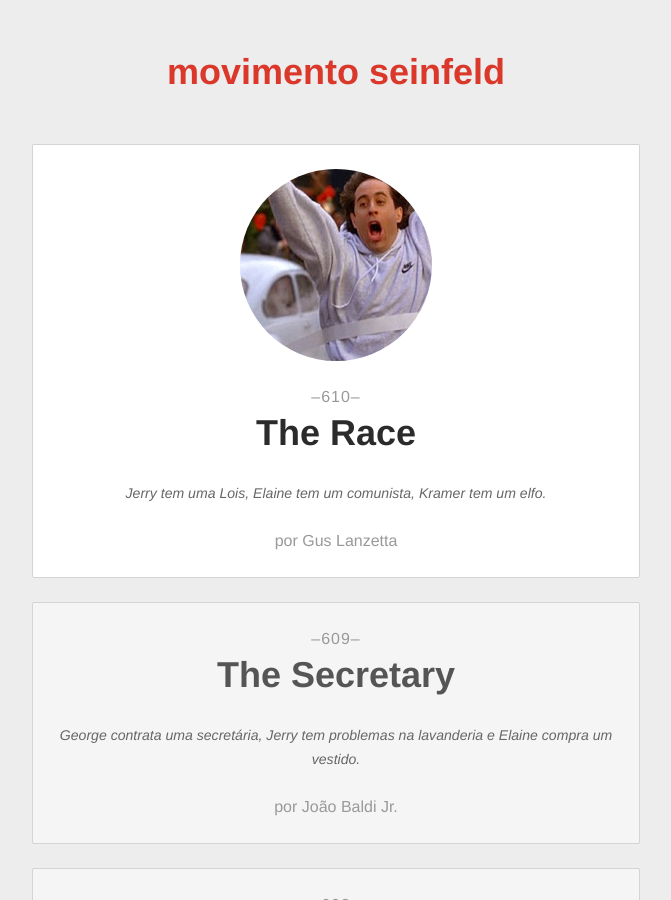
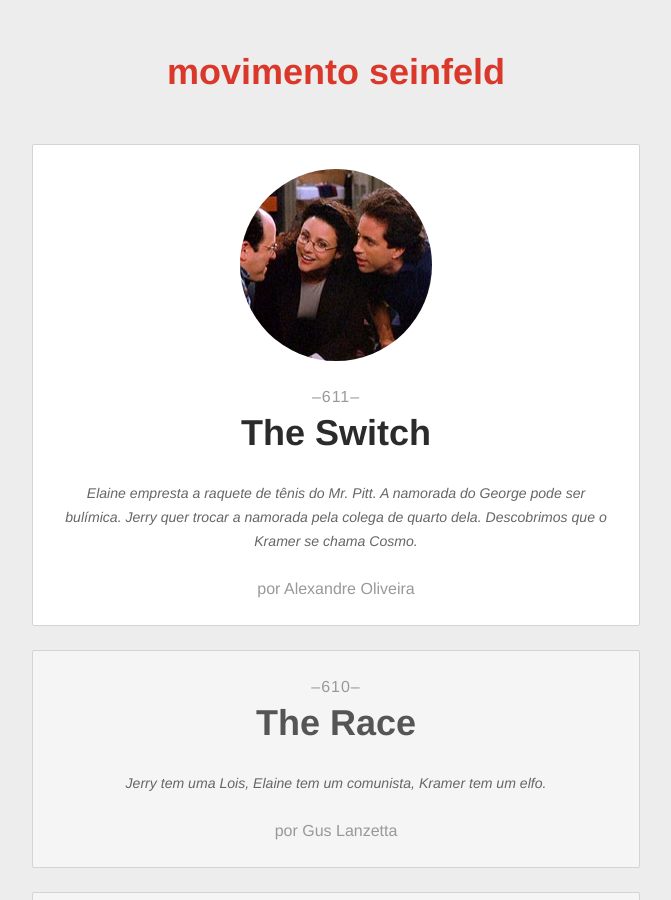
Before and after one commit to seufelipe/movimentoseinfeld, a Jekyll site: the page built from index.html, in a window 1280 px wide and 900 px high. Shown: the whole window, without its empty margins (304-975 px from the left). Built offline with Jekyll 4.4.1, drawn with Linux system fonts in a browser that asks for light colours; comment, search, counter and statistics services are not loaded; some of the changed lines change nothing that is shown.

Commit message:
the switch

```diff
--- a/_config.yml
+++ b/_config.yml
@@ -143,3 +143,6 @@ authors:
   marcoantonio:
     display_name: Marco Antonio Barbosa
     web: http://www.fubap.org/telhadodevidro/
+  ale:
+    display_name: Alexandre Oliveira
+    web: https://twitter.com/aloxondro
--- /dev/null
+++ b/_posts/2013-05-09-the-switch.md
@@ -0,0 +1,32 @@
+---
+layout: post
+title: The Switch
+number: 611
+image: /images/episodes/seinfeld-the-switch.jpg
+description: Elaine empresta a raquete de tênis do Mr. Pitt. A namorada do George pode ser bulímica. Jerry quer trocar a namorada pela colega de quarto dela. Descobrimos que o Kramer se chama Cosmo.
+author: ale
+---
+
+> Cosmo?!
+
+Se eu te contar em poucas linhas o que acontece neste episódio, provavelmente você vai concluir que é um episódio onde se joga num saco de farinha Seinfeld e ele se encontrará muito bem com tantos outros episódios. Sim, um episódio que exibe o mesmo desencontro de problemas impensáveis e soluções inimagináveis de vários já exibidos até então.
+
+Mas, além de tudo isso, o que importa em Seinfeld, amigos, são as pequenas coisas, não?
+
+E é nisso que *The Switch* foca. Primeiro, vamos engrossar o caldo.
+
+Começamos com a querida Elaine Benes emprestando a raquete de tênis de seu chefe para a suposta e almejada nova chefe (se tudo der certo.) Fazendo as contas, ela estaria em uma situação privilegiada para conseguir o novo emprego e largar de vez o emprego atual. E a teoria sempre é bonita em Seinfeld. Óbvio que não dá certo.
+
+(O primeiro tempero deste episódio: dizem que Newman joga tênis muito bem.)
+
+Temos também neste mesmo encontro a constatação de que a atual namorada de Jerry nunca ri. E isto é o suficiente para que Jerry perca o interesse na mesma e queira trocá-la pela sua colega de apartamento.
+
+> Ninguém na história ocidental jamais trocou a namorada pela colega de quarto.
+
+Exatamente, Jerry: ninguém. E não é você que vai conseguir, não é?
+
+Não mesmo. Nosso amigo comediante planeja com nosso amigo neurótico um plano infalível para ele efetuar com sucesso a troca. Depois de uma sequência sensacional de <i>brainstorming</i> George tem seu momento Eureka: propor um *ménage a trois*; ela fica enojada; Jerry parte pra outra. E a proposta deu errado porque deu certo — ela topou o *ménage*.
+
+Para mim, o roteiro principal deste episódio é o do George pelo simples fato de lançarem muita informação nele. Costanza tem uma namorada. A namorada come muito e é magra. A namorada depois de toda refeição sai para ir ao banheiro. Se aplicarmos o teorema de Seinfeld-David nesta equação a conclusão é que George vai querer descobrir se ela é bulímica ou não. Ok, até aí um roteiro simples. Até o momento que Costanza descobre que a mãe deKramer, Babs, é zeladora de um restaurante e é claro que o carequinha vai pedir para ela descobrir. Conhecemos então a mãe de Cosmo. Cosmo?!
+
+Ah, sim, você não sabia quem era Cosmo!
```
Also changed, not shown: assets/style.css (line endings or trailing spaces).
